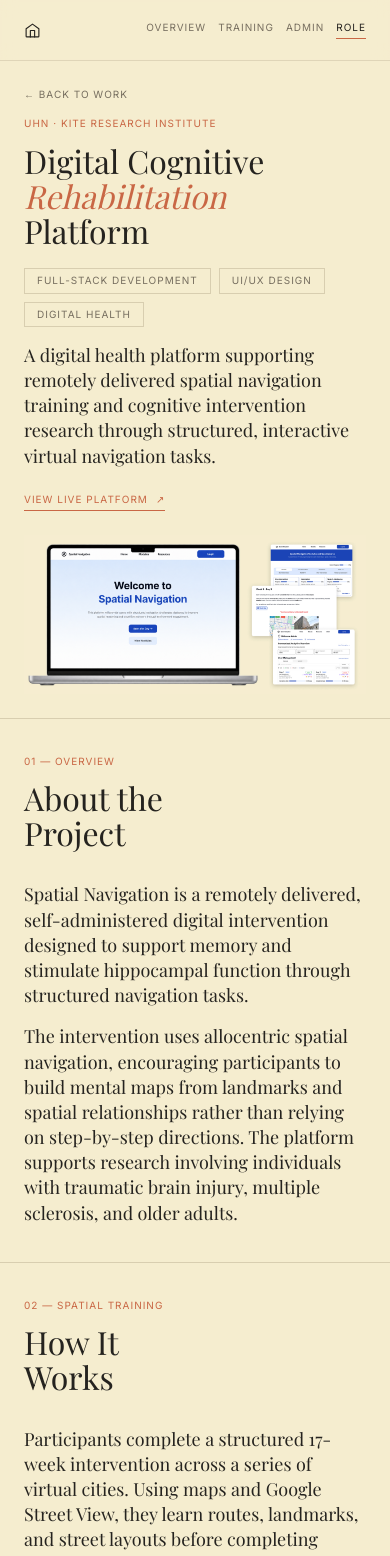
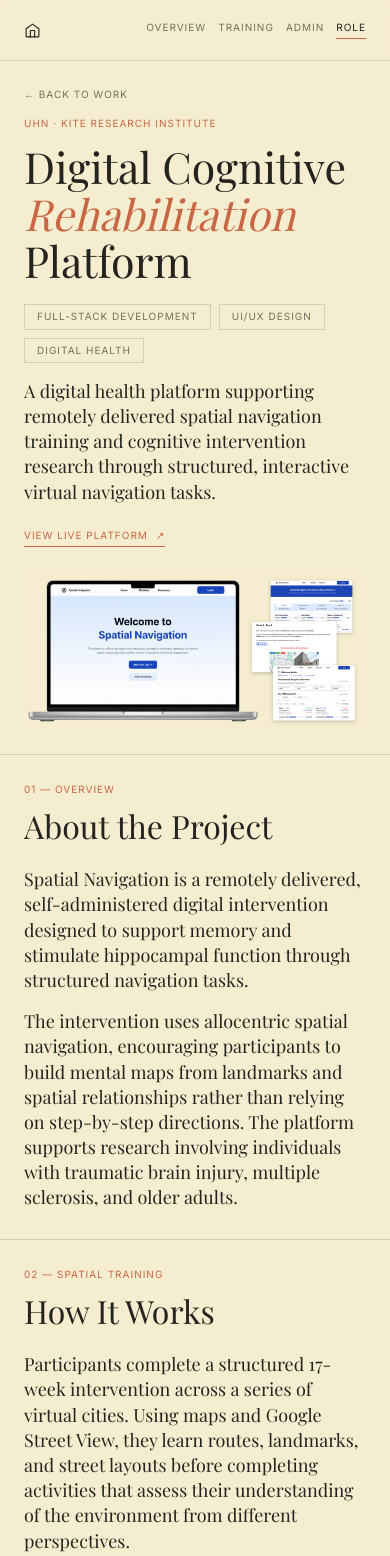
Before and after one commit to yiyun-ni/yiyun-ni, a React (Vite) app: page /work/uhn in a window 390 px wide. Shown: the top 1556 px of the page. Built offline with nearby package versions, Linux system fonts and the light colour scheme; a web font is replaced by a local one.

Commit message:
Update UI

```diff
--- a/src/components/About.tsx
+++ b/src/components/About.tsx
@@ -13,7 +13,7 @@ export default function About() {
         <div className="grid gap-6 sm:gap-8 md:grid-cols-[0.72fr_1.28fr] md:gap-4 md:items-end">
           {/* Left — About me heading */}
           <div>
-            <h2 className="text-title-lg leading-heading sm:leading-display tracking-title">
+            <h2 className="text-title-xl leading-heading sm:leading-display tracking-title">
               A little
               <br />
               <em className="text-accent">about</em>
--- a/src/components/Experience.tsx
+++ b/src/components/Experience.tsx
@@ -28,7 +28,7 @@ export default function Experience() {
       <div ref={ref} className={`fade-up ${inView ? 'in-view' : ''}`}>
       {/* Heading — centered */}
       <div className="text-center">
-        <h2 className="text-title-lg leading-heading sm:leading-display tracking-title">
+        <h2 className="text-title-xl leading-heading sm:leading-display tracking-title">
           Selected
           <br />
           <em className="text-accent">experience</em>
--- a/src/components/SelectedWork.tsx
+++ b/src/components/SelectedWork.tsx
@@ -89,7 +89,7 @@ export default function SelectedWork() {
       <div ref={ref} className={`fade-up ${inView ? 'in-view' : ''}`}>
         {/* Heading */}
         <div>
-          <h2 className="text-title-lg leading-heading sm:leading-display tracking-title">
+          <h2 className="text-title-xl leading-heading sm:leading-display tracking-title">
             Projects
             <br />
             <em className="text-accent">& work</em>
--- a/src/data/caseStudies.ts
+++ b/src/data/caseStudies.ts
@@ -74,7 +74,7 @@ export const uhnCaseStudy = {
     },
     {
       sectionLabel: '03 — Research Administration',
-      title: ['Behind the Research'],
+      title: ['Behind the', 'Research'],
       lead:
         'The platform also includes researcher-facing tools for managing participants and monitoring the intervention.',
       body: [
@@ -111,7 +111,7 @@ export const uhnCaseStudy = {
   ] satisfies CaseStudySection[],
   role: {
     sectionLabel: '04 — My Role',
-    title: ['Development &', 'Delivery'],
+    title: ['Development', '& Delivery'],
     lead:
       'My work on Spatial Navigation spans the full development lifecycle, from translating research requirements into product features to implementation, testing, and deployment.',
     blocks: [
--- a/src/index.css
+++ b/src/index.css
@@ -22,10 +22,11 @@
   --font-serif: 'Playfair Display', Georgia, 'Times New Roman', serif;    /* Titles and feature text */
 
   /* Font sizes */
-  --text-home-title: clamp(64px, 18vw, 185px); /* Home hero name */
-  --text-title-lg: clamp(42px, 11vw, 104px);   /* Main page and section titles */
-  --text-title-md: clamp(32px, 7vw, 56px);     /* Project and case study titles */
-  --text-title-sm: clamp(22px, 5vw, 25px);     /* Small headings and email link */
+  --text-home-title: clamp(64px, 18vw, 180px); /* Home hero name */
+  --text-title-xl: clamp(42px, 11vw, 104px);   /* Main page and section titles */
+  --text-title-lg: clamp(32px, 5vw, 48px);     /* Large section titles */
+  --text-title-md: clamp(28px, 6vw, 40px);     /* Project and case study titles */
+  --text-title-sm: clamp(22px, 5vw, 24px);     /* Small headings and email link */
   --text-xl: clamp(18px, 4vw, 20px);           /* Intro and emphasis text */
   --text-lg: 18px;                             /* Larger body text/list items */
   --text-md: 14px;                             /* Main body copy */
--- a/src/pages/UHNCaseStudy.tsx
+++ b/src/pages/UHNCaseStudy.tsx
@@ -21,7 +21,7 @@ function Section({ children, className = '', id }: { children: React.ReactNode;
   const { ref, inView } = useInView()
   return (
     <section id={id} className={`border-t border-border scroll-mt-[60px] sm:scroll-mt-[68px] ${className}`}>
-      <Wrap className="py-9 sm:py-14 lg:py-24">
+      <Wrap className="py-7 sm:py-10 lg:py-16">
         <div ref={ref} className={`fade-up ${inView ? 'in-view' : ''}`}>
           {children}
         </div>
@@ -44,7 +44,7 @@ function Label({ children }: { children: React.ReactNode }) {
 
 function SectionH2({ children, className = '' }: { children: React.ReactNode; className?: string }) {
   return (
-    <h2 className={`text-title-md leading-heading sm:leading-title tracking-heading ${className}`}>
+    <h2 className={`text-title-lg leading-heading sm:leading-title tracking-heading pb-4 sm:pb-5 lg:pb-6 ${className}`}>
       {children}
     </h2>
   )
@@ -61,7 +61,12 @@ function TitleLines({ lines }: { lines: string[] }) {
     <>
       {lines.map((line, index) => (
         <Fragment key={line}>
-          {index > 0 && <br />}
+          {index > 0 && (
+            <>
+              <span className="md:hidden"> </span>
+              <br className="hidden md:block" />
+            </>
+          )}
           {line}
         </Fragment>
       ))}
@@ -91,7 +96,7 @@ function TextBlocks({ blocks }: { blocks: CaseStudyTextBlock[] }) {
       {blocks.map((block, index) => (
         <div
           key={block.label ?? block.title}
-          className={`${hasImages ? 'grid gap-0 md:gap-4 py-4 sm:py-7 md:grid-cols-[minmax(0,1fr)_240px] lg:grid-cols-[minmax(0,1fr)_320px] xl:grid-cols-[minmax(0,1fr)_400px] md:items-center' : 'py-4 sm:py-7'} ${index < blocks.length - 1 ? 'border-b border-border' : ''}`}
+          className={`${hasImages ? 'grid gap-0 md:gap-4 py-2 sm:py-4 md:py-6 md:grid-cols-[minmax(0,1fr)_240px] lg:grid-cols-[minmax(0,1fr)_320px] xl:grid-cols-[minmax(0,1fr)_400px] md:items-center' : 'py-2 sm:py-4 md:py-6'} ${index < blocks.length - 1 ? 'border-b border-border' : ''}`}
         >
           <div>
             {block.label && <Label>{block.label}</Label>}
@@ -129,7 +134,7 @@ function sectionId(label: string) {
 function StandardSection({ section }: { section: CaseStudySection }) {
   return (
     <Section id={sectionId(section.sectionLabel)}>
-      <div className="grid gap-6 sm:gap-8 md:grid-cols-[300px_minmax(0,1fr)] md:gap-10 lg:grid-cols-[340px_minmax(0,1fr)] lg:gap-12 xl:grid-cols-[360px_minmax(0,1fr)] xl:gap-16 items-start">
+      <div className="grid gap-0 md:grid-cols-[300px_minmax(0,1fr)] md:gap-6 lg:grid-cols-[340px_minmax(0,1fr)] xl:grid-cols-[360px_minmax(0,1fr)] xl:gap-8 items-start">
         <div>
           <Eyebrow>{section.sectionLabel}</Eyebrow>
           <SectionH2>
@@ -202,7 +207,7 @@ export default function UHNCaseStudy() {
 
           <Eyebrow>{uhnCaseStudy.sectionLabel}</Eyebrow>
 
-          <h1 className="text-title-md sm:text-title-lg leading-heading tracking-title mb-5 sm:mb-8">
+          <h1 className="text-title-xl leading-heading tracking-title mb-5 sm:mb-8">
             {uhnCaseStudy.title.map((line, index) => (
               <Fragment key={line.text}>
                 {index > 0 && <br />}
```
